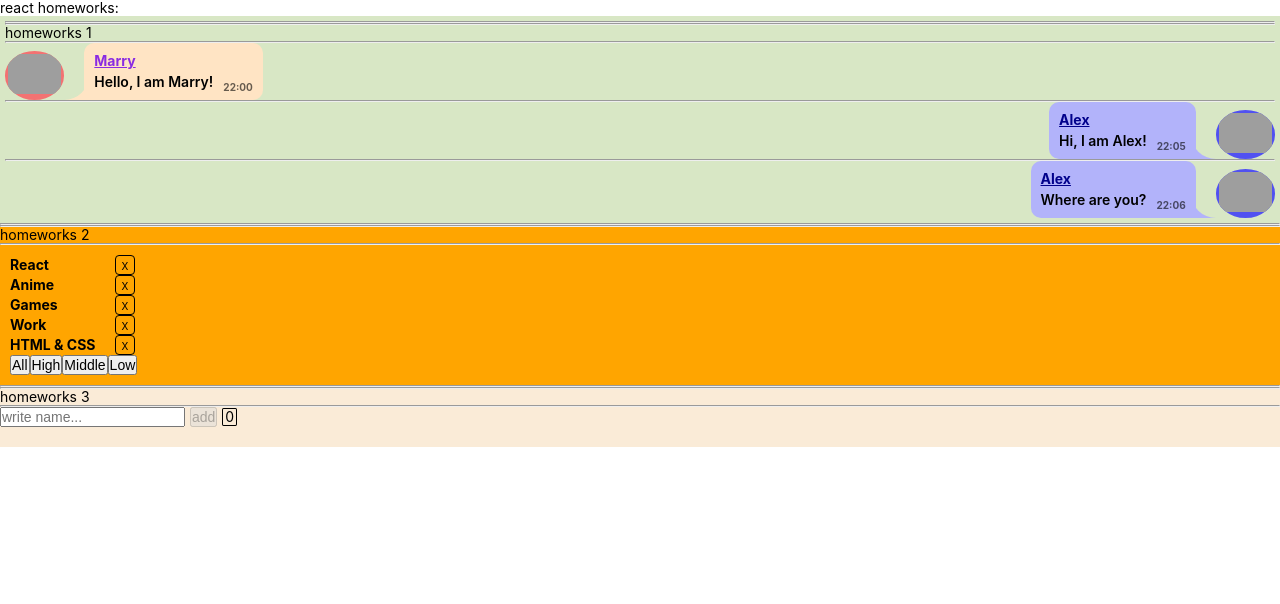
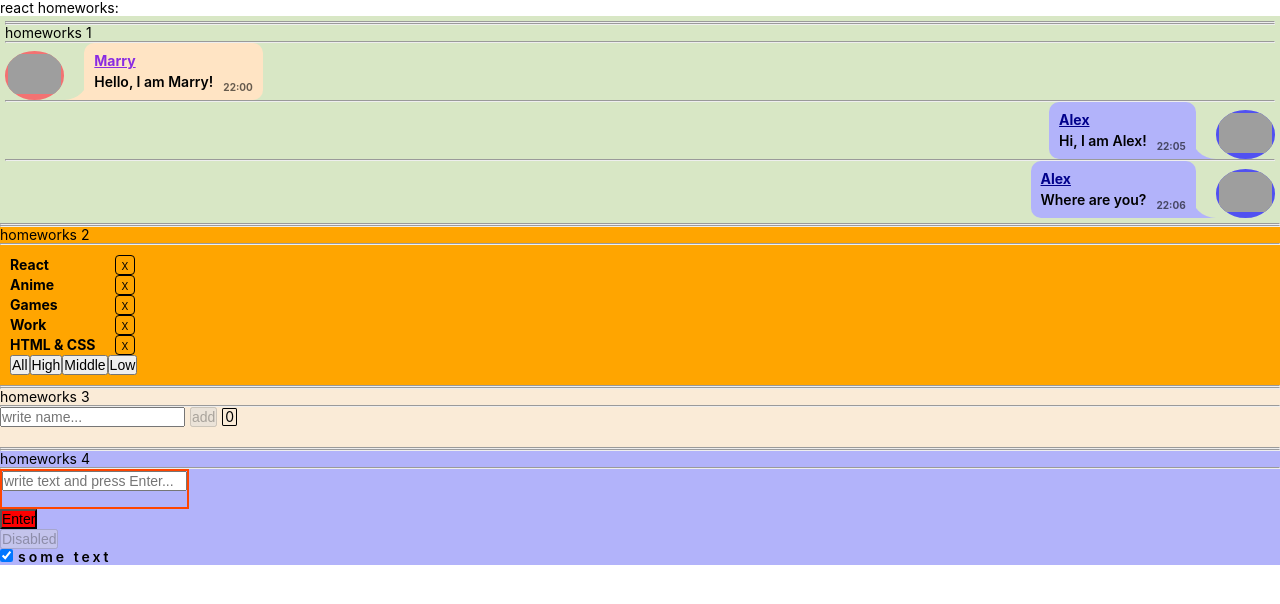
Before and after one commit to aliaksandr-batskalevich/3-react-ignatTasks, a React (Create React App) app: page / in a window 1280 px wide. Shown: the top 604 px of the page. Built offline with nearby package versions, Linux system fonts and the light colour scheme; grey boxes are pictures that could not be loaded.

Commit message:
Add files of Ignat's tasks on 4th week

```diff
--- a/src/p1-main/m1-ui/u1-app/App.tsx
+++ b/src/p1-main/m1-ui/u1-app/App.tsx
@@ -3,6 +3,7 @@ import s from './App.module.css'
 import HW1 from '../../../p2-homeworks/h1/HW1'
 import HW2 from "../../../p2-homeworks/h2/HW2";
 import HW3 from "../../../p2-homeworks/h3/HW3";
+import HW4 from "../../../p2-homeworks/h4/HW4";
 
 function App() {
     return (
@@ -11,7 +12,7 @@ function App() {
             <HW1/>
             <HW2/>
             <HW3/>
-            {/*<HW4/>*/}
+            <HW4/>
             {/*<HW5/>*/}
 
         </div>
--- a/src/p2-homeworks/h3/GreetingContainer.tsx
+++ b/src/p2-homeworks/h3/GreetingContainer.tsx
@@ -12,12 +12,12 @@ const GreetingContainer: React.FC<GreetingContainerPropsType> = ({users, addUser
     const [error, setError] = useState<string>('')
 
     const setNameCallback = (e: ChangeEvent<HTMLInputElement>) => {
-        setName(e.currentTarget.value)
+        setName(e.currentTarget.value);
+        setError('');
     }
     const addUser = () => {
         if (name.length !== 0) {
             addUserCallback(name);
-            setError('');
             setName('');
             alert(`Hello ${name}!`);
         } else {
--- a/src/p2-homeworks/h4/HW4.module.css
+++ b/src/p2-homeworks/h4/HW4.module.css
@@ -1,13 +1,24 @@
-.blue {
-    border-bottom: 5px solid blue;
+.homeworks4Wrapper {
+    background-color: #b2b3fa;
 }
 
-.column {
+.insideWrapper {
     display: flex;
     flex-direction: column;
-    align-items: center;
+    align-items: flex-start;
 }
 
-.testSpanError {
-    color: blue;
+.stylePlus {
+    display: inline-block;
+    border: 2px solid orangered;
 }
+
+.spanError {
+    font-style: italic;
+}
+
+.checkBoxSpan {
+    font-weight: 600;
+    letter-spacing: 3px;
+    margin-left: 5px;
+}
--- a/src/p2-homeworks/h4/HW4.tsx
+++ b/src/p2-homeworks/h4/HW4.tsx
@@ -5,74 +5,64 @@ import SuperButton from './common/c2-SuperButton/SuperButton'
 import SuperCheckbox from './common/c3-SuperCheckbox/SuperCheckbox'
 
 function HW4() {
-    const [text, setText] = useState<string>('')
-    const error = text ? '' : 'error'
+    const [text, setText] = useState<string>('');
+    let [error, setError] = useState<string>('');
 
-    const showAlert = () => {
-        if (error) {
-            alert('введите текст...')
+    const writeText = (newText: string) => {
+        setText(newText);
+        setError('');
+    };
+    const action = () => {
+        if (text.trim()) {
+            alert(text);
+            setText('');
         } else {
-            alert(text) // если нет ошибки показать текст
+            setError('No text!');
         }
-    }
+    };
 
-    const [checked, setChecked] = useState<boolean>(false)
-    const testOnChange = (e: ChangeEvent<HTMLInputElement>) => setChecked(e.currentTarget.checked)
+    const [checked, setChecked] = useState<boolean>(true);
 
     return (
-        <div>
+        <div className={s.homeworks4Wrapper}>
+            <hr/>
             <hr/>
             homeworks 4
-
-            <div className={s.column}>
+            <hr/>
+            <div className={s.insideWrapper}>
                 <SuperInputText
+                    className={s.stylePlus}
+                    placeholder={'write text and press Enter...'}
                     value={text}
-                    onChangeText={setText}
-                    onEnter={showAlert}
+                    onChangeText={writeText}
+                    onEnter={action}
                     error={error}
-                    // spanClassName={s.testSpanError}
+                    spanClassName={s.spanError}
                 />
 
-                <SuperInputText
-                    className={s.blue} // проверьте, рабоет ли смешивание классов
-                />
-
-                {/*----------------------------------------------------*/}
-
-                <SuperButton>
-                    default
+                <SuperButton
+                    red={true}
+                    onClick={action}
+                >
+                    Enter
                 </SuperButton>
 
                 <SuperButton
-                    red // пропсу с булевым значением не обязательно указывать true
-                    onClick={showAlert}
+                    disabled={true}
+                    onClick={action}
                 >
-                    delete {/*// название кнопки попадёт в children*/}
+                    Disabled
                 </SuperButton>
-
-                <SuperButton disabled>
-                    disabled
-                </SuperButton>
-
-                {/*----------------------------------------------------*/}
 
                 <SuperCheckbox
                     checked={checked}
                     onChangeChecked={setChecked}
+                    spanClassName={s.checkBoxSpan}
                 >
-                    some text {/*// этот текст попадёт в children*/}
+                    some text
                 </SuperCheckbox>
 
-                {/*// onChange тоже должен работать*/}
-                <SuperCheckbox checked={checked} onChange={testOnChange}/>
             </div>
-
-            <hr/>
-            {/*для личного творчества, могу проверить*/}
-            {/*<AlternativeSuperInputText/>*/}
-            {/*<AlternativeSuperButton/>*/}
-            {/*<AlternativeSuperCheckbox/>*/}
-            <hr/>
         </div>
     )
 }
--- a/src/p2-homeworks/h4/common/c1-SuperInputText/SuperInputText.module.css
+++ b/src/p2-homeworks/h4/common/c1-SuperInputText/SuperInputText.module.css
@@ -1,10 +1,17 @@
 .superInput {
-
+    text-align: left;
 }
 
 .errorInput {
-    border: 3px solid lime;
-    background: red;
+    border: 2px solid red;
+}
+
+.errorWrapper {
+    min-height: 16px;
+}
+
+.errorWrapper span {
+    font-size: 14px;
 }
 
 .error {
--- a/src/p2-homeworks/h4/common/c1-SuperInputText/SuperInputText.tsx
+++ b/src/p2-homeworks/h4/common/c1-SuperInputText/SuperInputText.tsx
@@ -1,12 +1,10 @@
 import React, {ChangeEvent, DetailedHTMLProps, InputHTMLAttributes, KeyboardEvent} from 'react'
 import s from './SuperInputText.module.css'
 
-// тип пропсов обычного инпута
+
 type DefaultInputPropsType = DetailedHTMLProps<InputHTMLAttributes<HTMLInputElement>, HTMLInputElement>
 
-// здесь мы говорим что у нашего инпута будут такие же пропсы как у обычного инпута
-// (чтоб не писать value: string, onChange: ...; они уже все описаны в DefaultInputPropsType)
-type SuperInputTextPropsType = DefaultInputPropsType & { // и + ещё пропсы которых нет в стандартном инпуте
+type SuperInputTextPropsType = DefaultInputPropsType & {
     onChangeText?: (value: string) => void
     onEnter?: () => void
     error?: string
@@ -15,44 +13,46 @@ type SuperInputTextPropsType = DefaultInputPropsType & { // и + ещё проп
 
 const SuperInputText: React.FC<SuperInputTextPropsType> = (
     {
-        type, // достаём и игнорируем чтоб нельзя было задать другой тип инпута
-        onChange, onChangeText,
-        onKeyPress, onEnter,
+        type,
+        onChange,
+        onChangeText,
+        onKeyPress,
+        onEnter,
         error,
-        className, spanClassName,
+        className,
+        spanClassName,
 
         ...restProps// все остальные пропсы попадут в объект restProps
     }
 ) => {
+
     const onChangeCallback = (e: ChangeEvent<HTMLInputElement>) => {
-        onChange // если есть пропс onChange
-        && onChange(e) // то передать ему е (поскольку onChange не обязателен)
-
+        onChange && onChange(e)
         onChangeText && onChangeText(e.currentTarget.value)
     }
+
     const onKeyPressCallback = (e: KeyboardEvent<HTMLInputElement>) => {
         onKeyPress && onKeyPress(e);
-
-        onEnter // если есть пропс onEnter
-        && e.key === 'Enter' // и если нажата кнопка Enter
-        && onEnter() // то вызвать его
+        onEnter && e.key === 'Enter' && onEnter();
     }
 
-    const finalSpanClassName = `${s.error} ${spanClassName ? spanClassName : ''}`
-    const finalInputClassName = `${s.errorInput} ${className}` // need to fix with (?:) and s.superInput
+    const inputWrapperClassName = className && className
+    const finalSpanClassName = `${s.error} ${spanClassName ? spanClassName : ''}`;
+    const finalInputClassName = error ? s.errorInput : '';
 
     return (
-        <>
+        <div className={`${s.superInput} ${inputWrapperClassName}`}>
             <input
                 type={'text'}
                 onChange={onChangeCallback}
                 onKeyPress={onKeyPressCallback}
                 className={finalInputClassName}
-
-                {...restProps} // отдаём инпуту остальные пропсы если они есть (value например там внутри)
+                {...restProps}
             />
-            {error && <span className={finalSpanClassName}>{error}</span>}
-        </>
+            <div className={s.errorWrapper}>
+                {error && <span className={finalSpanClassName}>{error}</span>}
+            </div>
+        </div>
     )
 }
 
--- a/src/p2-homeworks/h4/common/c2-SuperButton/SuperButton.tsx
+++ b/src/p2-homeworks/h4/common/c2-SuperButton/SuperButton.tsx
@@ -1,17 +1,16 @@
 import React, {ButtonHTMLAttributes, DetailedHTMLProps} from 'react'
 import s from './SuperButton.module.css'
 
-// тип пропсов обычной кнопки, children в котором храниться название кнопки там уже описан
 type DefaultButtonPropsType = DetailedHTMLProps<ButtonHTMLAttributes<HTMLButtonElement>, HTMLButtonElement>
-
 type SuperButtonPropsType = DefaultButtonPropsType & {
     red?: boolean
 }
 
 const SuperButton: React.FC<SuperButtonPropsType> = (
     {
-        red, className,
-        ...restProps// все остальные пропсы попадут в объект restProps, там же будет children
+        red,
+        className,
+        ...restProps
     }
 ) => {
     const finalClassName = `${red ? s.red : s.default} ${className}`
--- a/src/p2-homeworks/h4/common/c3-SuperCheckbox/SuperCheckbox.tsx
+++ b/src/p2-homeworks/h4/common/c3-SuperCheckbox/SuperCheckbox.tsx
@@ -1,7 +1,6 @@
 import React, {ChangeEvent, DetailedHTMLProps, InputHTMLAttributes} from 'react'
 import s from './SuperCheckbox.module.css'
 
-// тип пропсов обычного инпута
 type DefaultInputPropsType = DetailedHTMLProps<InputHTMLAttributes<HTMLInputElement>, HTMLInputElement>
 
 type SuperCheckboxPropsType = DefaultInputPropsType & {
@@ -11,16 +10,18 @@ type SuperCheckboxPropsType = DefaultInputPropsType & {
 
 const SuperCheckbox: React.FC<SuperCheckboxPropsType> = (
     {
-        type, // достаём и игнорируем чтоб нельзя было задать другой тип инпута
-        onChange, onChangeChecked,
-        className, spanClassName,
-        children, // в эту переменную попадёт текст, типизировать не нужно так как он затипизирован в React.FC
+        type,
+        onChangeChecked,
+        className,
+        spanClassName,
+        children,
 
-        ...restProps// все остальные пропсы попадут в объект restProps
+        ...restProps
     }
 ) => {
+
     const onChangeCallback = (e: ChangeEvent<HTMLInputElement>) => {
-        // сделайте так чтоб работал onChange и onChangeChecked
+        onChangeChecked && onChangeChecked(e.currentTarget.checked);
     }
 
     const finalInputClassName = `${s.checkbox} ${className ? className : ''}`
@@ -32,9 +33,9 @@ const SuperCheckbox: React.FC<SuperCheckboxPropsType> = (
                 onChange={onChangeCallback}
                 className={finalInputClassName}
 
-                {...restProps} // отдаём инпуту остальные пропсы если они есть (checked например там внутри)
+                {...restProps}
             />
-            {children && <span className={s.spanClassName}>{children}</span>}
+            {children && <span className={spanClassName}>{children}</span>}
         </label> // благодаря label нажатие на спан передастся в инпут
     )
 }
```
